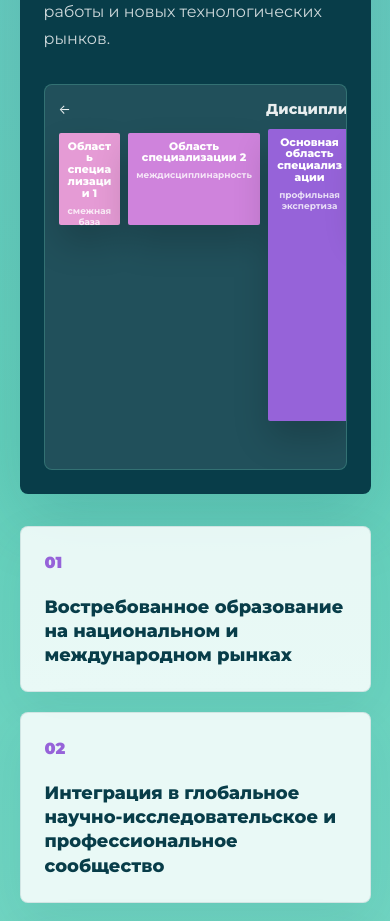
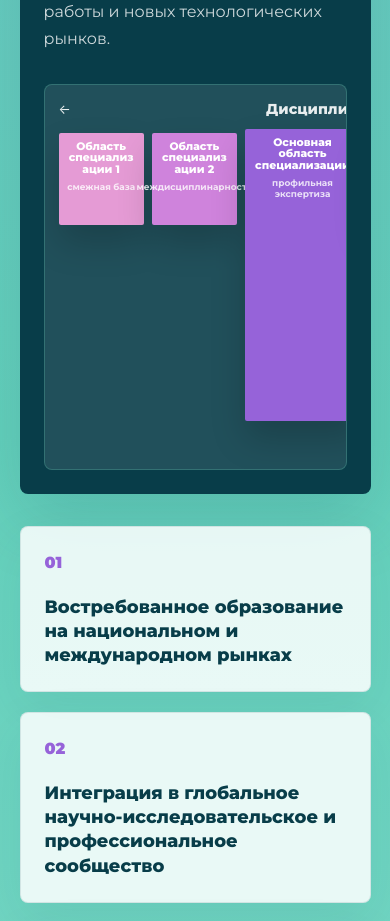
Before and after one commit to Arclim-Aralim/tunik, a React (Vite) app: page /#/ in a window 390 px wide. Shown: the part 6640-7561 px from the top of the page. Built offline with nearby package versions, Linux system fonts and the light colour scheme.

Commit message:
Fix specialization depth axis alignment

```diff
--- a/src/styles.css
+++ b/src/styles.css
@@ -490,11 +490,11 @@
   }
 
   .graph-stage {
-    @apply relative mt-4 min-h-[clamp(300px,38vw,440px)] pr-[clamp(82px,10vw,124px)];
+    @apply relative mt-4 grid min-h-[clamp(300px,38vw,440px)] grid-cols-[minmax(0,1fr)_clamp(76px,9vw,110px)];
   }
 
   .bars {
-    @apply grid h-[clamp(280px,36vw,410px)] grid-cols-[1fr_1fr_1.35fr_1fr_1fr] items-start gap-[clamp(6px,1.25vw,14px)];
+    @apply col-start-1 grid min-w-0 h-[clamp(280px,36vw,410px)] grid-cols-[minmax(0,1fr)_minmax(0,1fr)_minmax(0,1.35fr)_minmax(0,1fr)_minmax(0,1fr)] items-start gap-[clamp(6px,1.25vw,14px)];
   }
 
   .specialization-bar {
@@ -538,7 +538,9 @@
   }
 
   .depth-axis {
-    @apply absolute bottom-2 right-0 top-[clamp(88px,12vw,136px)] flex w-[clamp(76px,9vw,110px)] flex-col items-center justify-between text-center text-white/90;
+    @apply relative col-start-2 flex w-full flex-col items-center justify-between self-stretch text-center text-white/90;
+    margin-top: clamp(88px, 12vw, 136px);
+    margin-bottom: 0.5rem;
   }
 
   .depth-axis::before {
@@ -1390,7 +1392,7 @@
   }
 
   .graph-stage {
-    @apply pr-[104px];
+    @apply pr-0;
   }
 
   .bars {
@@ -1467,11 +1469,11 @@
   }
 
   .graph-stage {
-    @apply relative mt-3 min-h-[322px] min-w-[520px] pr-8;
+    @apply relative mt-3 min-h-[322px] min-w-[520px] grid-cols-[minmax(0,1fr)_2rem] pr-0;
   }
 
   .bars {
-    @apply h-[306px] grid-cols-[1fr_1fr_1.35fr_1fr_1fr] gap-2;
+    @apply h-[306px] grid-cols-[minmax(0,1fr)_minmax(0,1fr)_minmax(0,1.35fr)_minmax(0,1fr)_minmax(0,1fr)] gap-2;
   }
 
   .specialization-bar {
@@ -1496,7 +1498,9 @@
   }
 
   .depth-axis {
-    @apply absolute bottom-2 right-0 top-[86px] w-6;
+    @apply relative w-full;
+    margin-top: 86px;
+    margin-bottom: 0.5rem;
   }
 
   .depth-axis::before {
```
Also changed, not shown: 24 other files (tests, documents, lock files or other folders).
